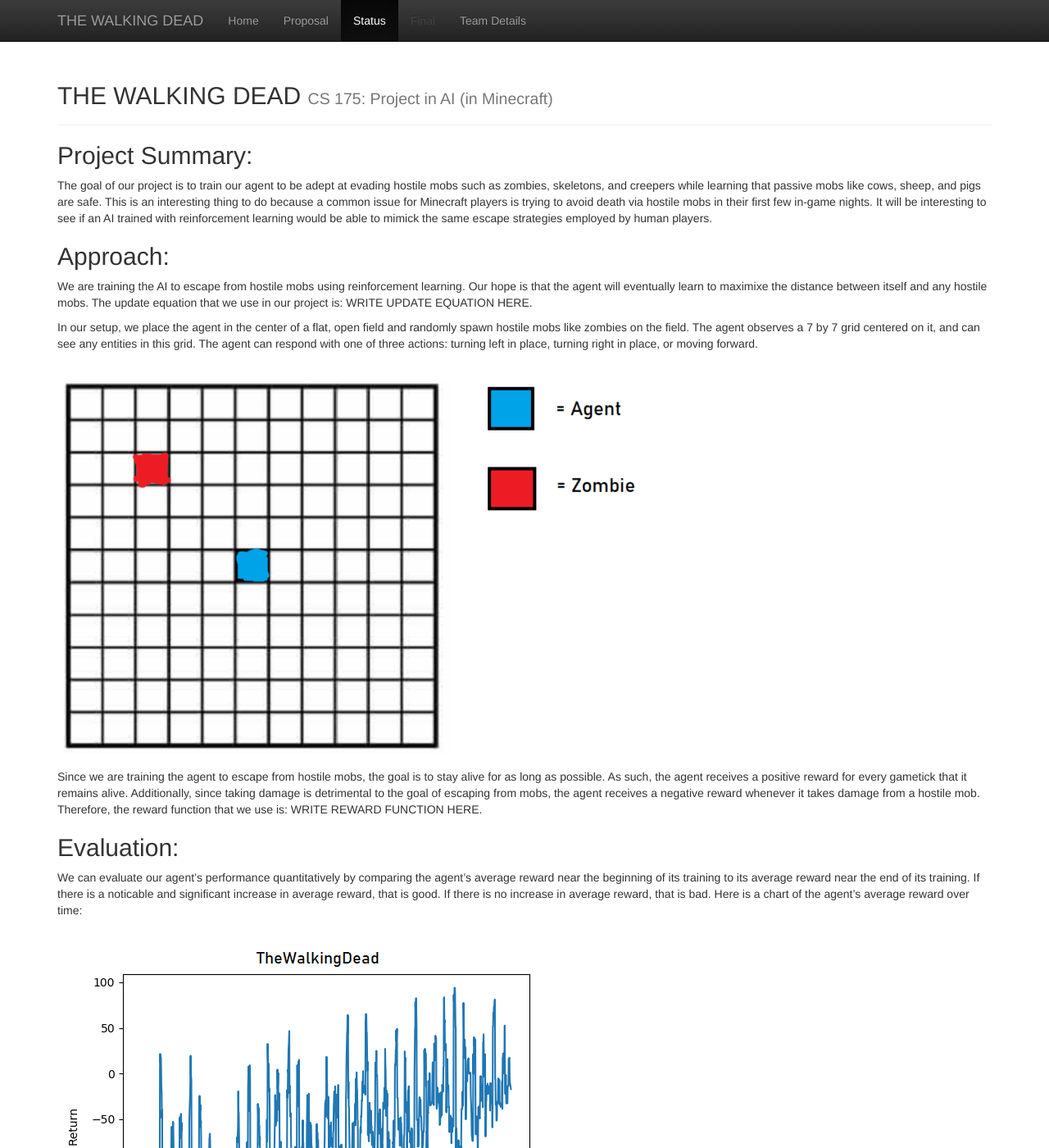
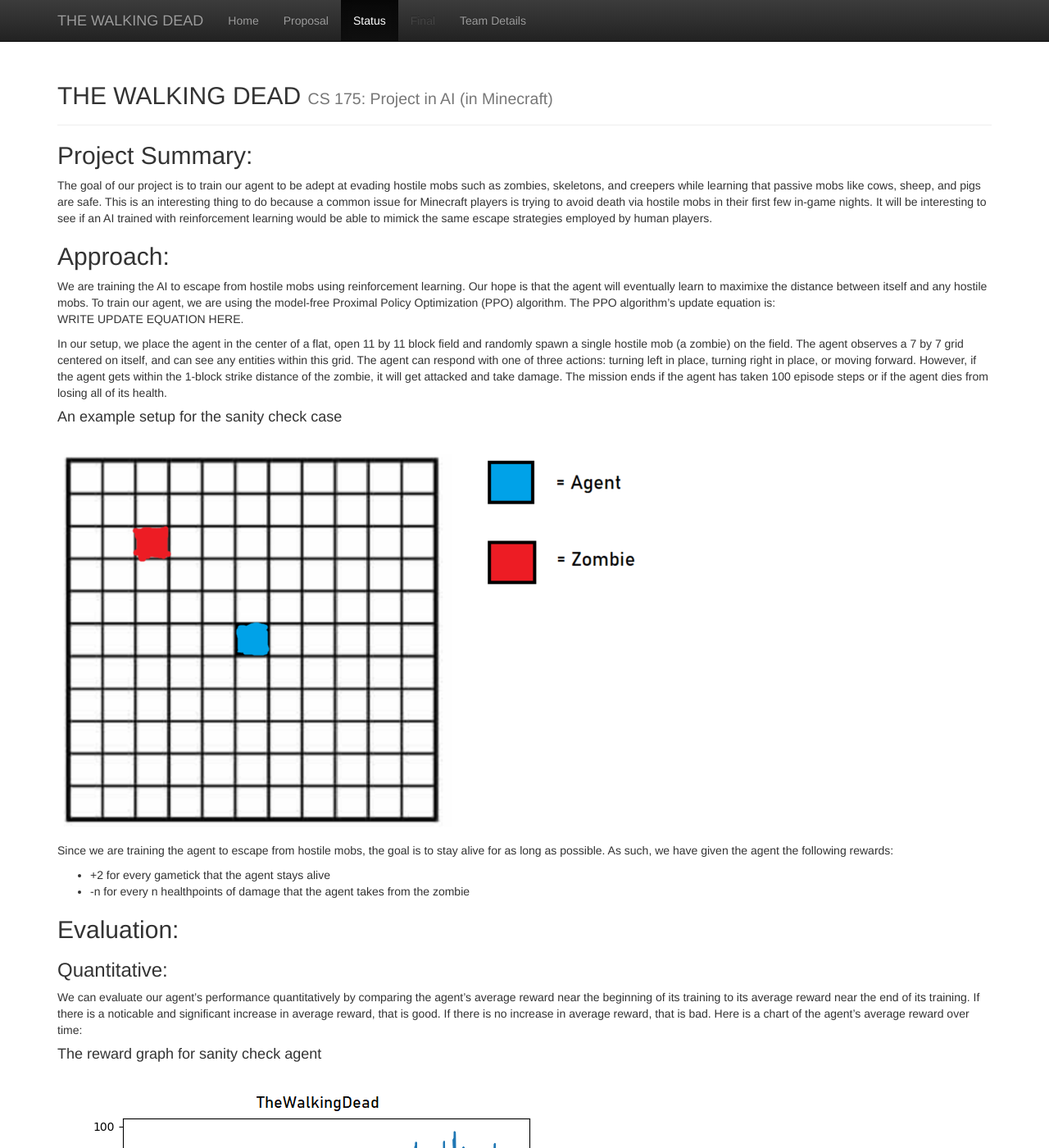
Before and after one commit to rayoh123/Moobloom, a Jekyll site: the page built from docs/status.md, in a window 1280 px wide and 1400 px high. Shown: the whole window at 82% size. Built offline with Jekyll 4.4.1, drawn with Linux system fonts in a browser that asks for light colours; some of the changed text lies outside the part shown.

Commit message:
Put pics in folders, further updated website

```diff
--- a/docs/status.md
+++ b/docs/status.md
@@ -11,31 +11,46 @@ be able to mimick the same escape strategies employed by human players.
 
 ## Approach:
 We are training the AI to escape from hostile mobs using reinforcement learning. Our hope is that
-the agent will eventually learn to maximixe the distance between itself and any hostile mobs.
-The update equation that we use in our project is: WRITE UPDATE EQUATION HERE.
+the agent will eventually learn to maximixe the distance between itself and any hostile mobs. To train our agent, we are using the
+model-free Proximal Policy Optimization (PPO) algorithm. The PPO algorithm's update equation is:
+WRITE UPDATE EQUATION HERE.
 
-In our setup, we place the agent in the center of a flat, open field and randomly spawn hostile mobs like zombies on the field. The agent observes a 7 by 7
-grid centered on it, and can see any entities in this grid. The agent can respond with one of three actions: turning left in place,
-turning right in place, or moving forward.
+In our setup, we place the agent in the center of a flat, open 11 by 11 block field and randomly spawn a single hostile mob
+(a zombie) on the field. The agent observes a 7 by 7 grid centered on itself, and can see any entities within this grid.
+The agent can respond with one of three actions: turning left in place, turning right in place, or moving forward. However, if the agent
+gets within the 1-block strike distance of the zombie, it will get attacked and take damage. The mission ends if the
+agent has taken 100 episode steps or if the agent dies from losing all of its health.
 
-![An example setup for the sanity check case](SETUP.png)
+#### An example setup for the sanity check case
+![An example setup for the sanity check case](Resources/SETUP.png)
 
-Since we are training the agent to escape from hostile mobs, the goal is to stay alive for as long as possible. As such, the agent receives a positive reward for every
-gametick that it remains alive. Additionally, since taking damage is detrimental to the goal of escaping from mobs, the agent receives a negative reward
-whenever it takes damage from a hostile mob. Therefore, the reward function that we use is: WRITE REWARD FUNCTION HERE.
+Since we are training the agent to escape from hostile mobs, the goal is to stay alive for as long as possible. As such, we have
+given the agent the following rewards:
+- +2 for every gametick that the agent stays alive
+- -n for every n healthpoints of damage that the agent takes from the zombie
+
 
 ## Evaluation:
+### Quantitative:
 We can evaluate our agent's performance quantitatively by comparing the agent's average reward near the beginning of its
 training to its average reward near the end of its training. If there is a noticable and significant increase in average
 reward, that is good. If there is no increase in average reward, that is bad. Here is a chart of the agent's average reward over time:
 
-![The reward graph for sanity check agent](RETURNS.png)
+#### The reward graph for sanity check agent
+![The reward graph for sanity check agent](Resources/RETURNS.png)
 
-We can evaluate our agent's performance qualitatively by seeing if the agent takes a reasonable course of action when it is near a hostile mob. Namely,
-when the agent encounters a hostile mob, it should immediately turn and move in the opposite direction. If the agent moves perpendicular to the mob's
-path towards the agent, that is bad. Our agent BLAH BLAH.
+At the beginning of training, the agent's average reward is around -150 points. However, after 140,000 episode steps, its average reward has improved
+to 0 points. The clear positive trend in the graph indicates that the agent is improving over time.
 
-![](BAD_BEHAVIOR.png) ![](GOOD_BEHAVIOR.png)
+### Qualitative:
+We can evaluate our agent's performance qualitatively by seeing if the agent takes a reasonable course of action when it is near the zombie. Namely,
+when the agent encounters a hostile mob, it should immediately turn and move away. If the agent moves towards the zombie, that is bad.
+
+![](BAD_BEHAVIOR.png) ![] | (Resources/GOOD_BEHAVIOR.png)
+
+At the beginning of training, our agent runs directly into the zombie in every mission. From a human point of view, this is an unresonable
+thing to do, as no competent player would walk directly towards a zombie. INSERT 10 SECOND GIF. However, at the end of training, the now-improved agent
+has realized that the wisest thing to do when encountering a zombie is to run far away in a straight line. INSERT 10 SECOND GIF
 
 ## Remaining Goals and Challenges:
 Our current prototype is limited because it performs the humanly easy task of escaping from a single zombie. In a regular game of Minecraft,
@@ -58,7 +73,7 @@ Another difficulty is figuring out how to change the training so that the agent
 We would need to figure out what new rewards we can add to ensure that the agent realizes that it has to stay a far distance away from skeletons.
 
 ## Resources Used:
-- [OpenAI Hide and Seek](https://www.youtube.com/watch?v=Lu56xVlZ40M). Our project will be similar to this interesting
-AI project, except less ambitious in scope.
-- [Fighting Zombies in Minecraft with RL Research Paper](http://cs229.stanford.edu/proj2016/report/UdagawaLeeNarasimhan-FightingZombiesInMinecraftWithDeepReinforcementLearning-report.pdf).
+- [OpenAI PPO Algorithm](https://openai.com/blog/openai-baselines-ppo/) OpenAI's introduction to its PPO algorithm.
+- [OpenAI Hide and Seek](https://www.youtube.com/watch?v=Lu56xVlZ40M) Our project is inspired by this interesting AI project.
+- [Fighting Zombies in Minecraft with RL Research Paper](http://cs229.stanford.edu/proj2016/report/UdagawaLeeNarasimhan-FightingZombiesInMinecraftWithDeepReinforcementLearning-report.pdf)
 This is an interesting explanation of how to do something slightly similar to what we are attempting.
```
Also changed, not shown: docs/index.md (+3 -3 lines), docs/team.md (+1 -1 lines), docs/Resources/BAD_BEHAVIOR.png (renamed from docs/BAD_BEHAVIOR.png), docs/Resources/GOOD_BEHAVIOR.png (renamed from docs/GOOD_BEHAVIOR.png), docs/Resources/RETURNS.png (renamed from docs/RETURNS.png), docs/Resources/SETUP.png (renamed from docs/SETUP.png), 2 other files.
